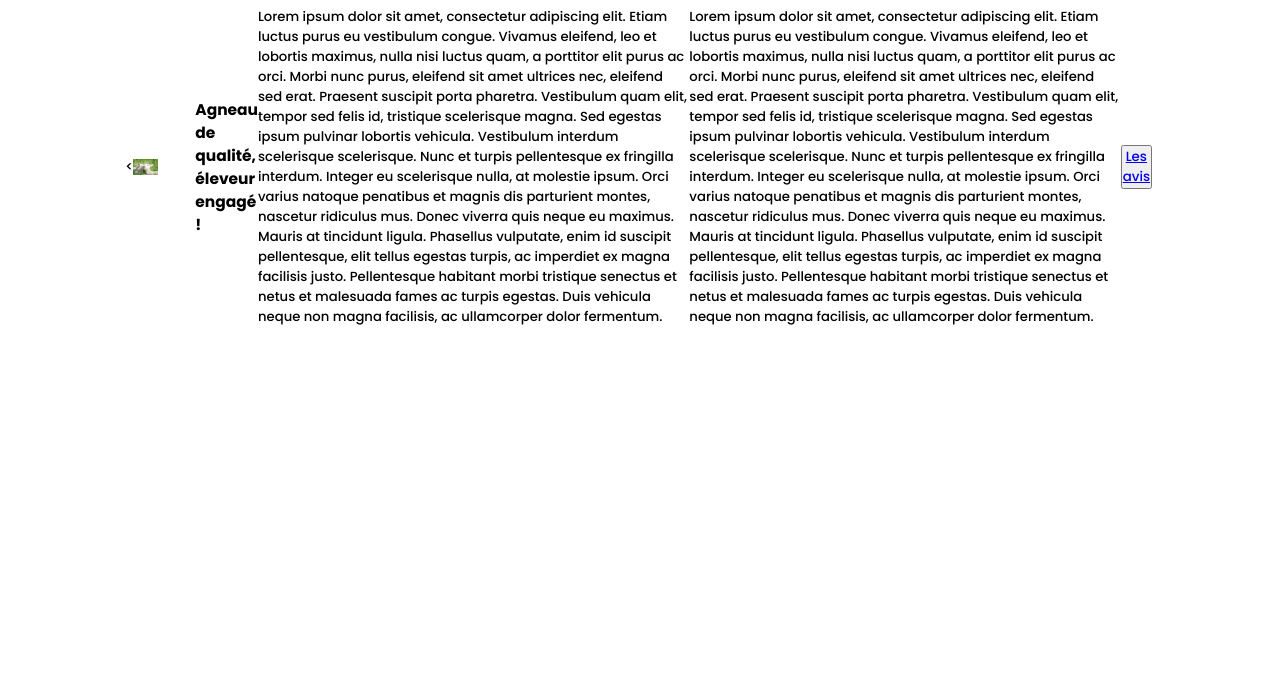
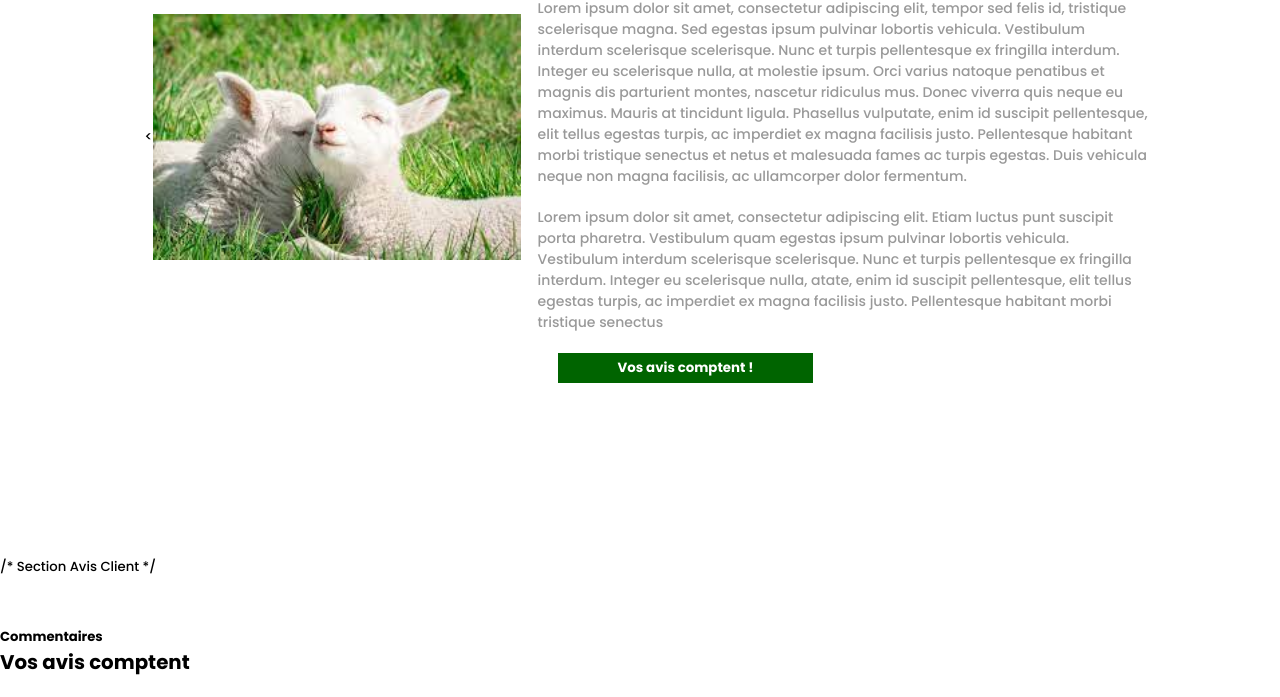
Before and after one commit to TheoKennel/AgneauNico, a website built with Parcel: page Agneau.html in a window 1280 px wide. Shown: the part 243-940 px from the top of the page. Before the commit the page ends 810 px from the top, so only its background shows below. Built offline with nearby package versions, Linux system fonts and the light colour scheme.

Commit message:
ajout image section avis client page Agneau.html

```diff
--- a/Agneau.html
+++ b/Agneau.html
@@ -20,18 +20,37 @@
   </ul>
 </header>
 <section id="Agneau">
-  <h2 class="titre_agneau">Les Agneaux</h2>
   <div class="agneau">
     <div class="left"><
-    <img src="img/Agneau.jpg">
+      <img src="img/Agneau.jpg">
     </div>
-    <div class="right"></div>
-    <h3>Agneau de qualité, éleveur engagé !</h3>
-    <p> Lorem ipsum dolor sit amet, consectetur adipiscing elit. Etiam luctus purus eu vestibulum congue. Vivamus eleifend, leo et lobortis maximus, nulla nisi luctus quam, a porttitor elit purus ac orci. Morbi nunc purus, eleifend sit amet ultrices nec, eleifend sed erat. Praesent suscipit porta pharetra. Vestibulum quam elit, tempor sed felis id, tristique scelerisque magna. Sed egestas ipsum pulvinar lobortis vehicula. Vestibulum interdum scelerisque scelerisque. Nunc et turpis pellentesque ex fringilla interdum. Integer eu scelerisque nulla, at molestie ipsum. Orci varius natoque penatibus et magnis dis parturient montes, nascetur ridiculus mus. Donec viverra quis neque eu maximus. Mauris at tincidunt ligula. Phasellus vulputate, enim id suscipit pellentesque, elit tellus egestas turpis, ac imperdiet ex magna facilisis justo. Pellentesque habitant morbi tristique senectus et netus et malesuada fames ac turpis egestas. Duis vehicula neque non magna facilisis, ac ullamcorper dolor fermentum. </p>
-    <p> Lorem ipsum dolor sit amet, consectetur adipiscing elit. Etiam luctus purus eu vestibulum congue. Vivamus eleifend, leo et lobortis maximus, nulla nisi luctus quam, a porttitor elit purus ac orci. Morbi nunc purus, eleifend sit amet ultrices nec, eleifend sed erat. Praesent suscipit porta pharetra. Vestibulum quam elit, tempor sed felis id, tristique scelerisque magna. Sed egestas ipsum pulvinar lobortis vehicula. Vestibulum interdum scelerisque scelerisque. Nunc et turpis pellentesque ex fringilla interdum. Integer eu scelerisque nulla, at molestie ipsum. Orci varius natoque penatibus et magnis dis parturient montes, nascetur ridiculus mus. Donec viverra quis neque eu maximus. Mauris at tincidunt ligula. Phasellus vulputate, enim id suscipit pellentesque, elit tellus egestas turpis, ac imperdiet ex magna facilisis justo. Pellentesque habitant morbi tristique senectus et netus et malesuada fames ac turpis egestas. Duis vehicula neque non magna facilisis, ac ullamcorper dolor fermentum. </p>
-    <button><a href="#"> Les avis</a> </button>
+    <div class="right">
+      <h3>Agneau de qualité, éleveur engagé !</h3>
+      <p> Lorem ipsum dolor sit amet, consectetur adipiscing elit, tempor sed felis id, tristique scelerisque magna. Sed
+        egestas ipsum pulvinar lobortis vehicula. Vestibulum interdum scelerisque scelerisque. Nunc et turpis
+        pellentesque ex fringilla interdum. Integer eu scelerisque nulla, at molestie ipsum. Orci varius natoque
+        penatibus et magnis dis parturient montes, nascetur ridiculus mus. Donec viverra quis neque eu maximus. Mauris
+        at tincidunt ligula. Phasellus vulputate, enim id suscipit pellentesque, elit tellus egestas turpis, ac
+        imperdiet ex magna facilisis justo. Pellentesque habitant morbi tristique senectus et netus et malesuada fames
+        ac turpis egestas. Duis vehicula neque non magna facilisis, ac ullamcorper dolor fermentum. </p><br>
+      <p> Lorem ipsum dolor sit amet, consectetur adipiscing elit. Etiam luctus punt suscipit porta pharetra. Vestibulum
+        quam egestas ipsum pulvinar lobortis vehicula. Vestibulum interdum scelerisque scelerisque. Nunc et turpis
+        pellentesque ex fringilla interdum. Integer eu scelerisque nulla, atate, enim id suscipit pellentesque, elit tellus egestas turpis, ac
+        imperdiet ex magna facilisis justo. Pellentesque habitant morbi tristique senectus  </p>
+      <button><a href="Avis.html">Vos avis comptent !</a> </button>
+    </div>
   </div>
+</section>
 
+/* Section Avis Client */
+<section class="avis_section">
+  <h4 class="mini_title">Commentaires</h4>
+  <h2 class="title">Vos avis comptent</h2>
+  <div class="commentaire">
+    <div>
+      <img src="">
+    </div>
+  </div>
 </section>
 
 </body>
--- a/css/style.css
+++ b/css/style.css
@@ -260,4 +260,8 @@ header {
   background-color: darkgreen;
   border: 0;
 }
-.agneau .right button a{}
+.agneau .right button a{
+  color: #fff;
+  text-decoration: 0;
+  font-weight: bolder;
+}
```
